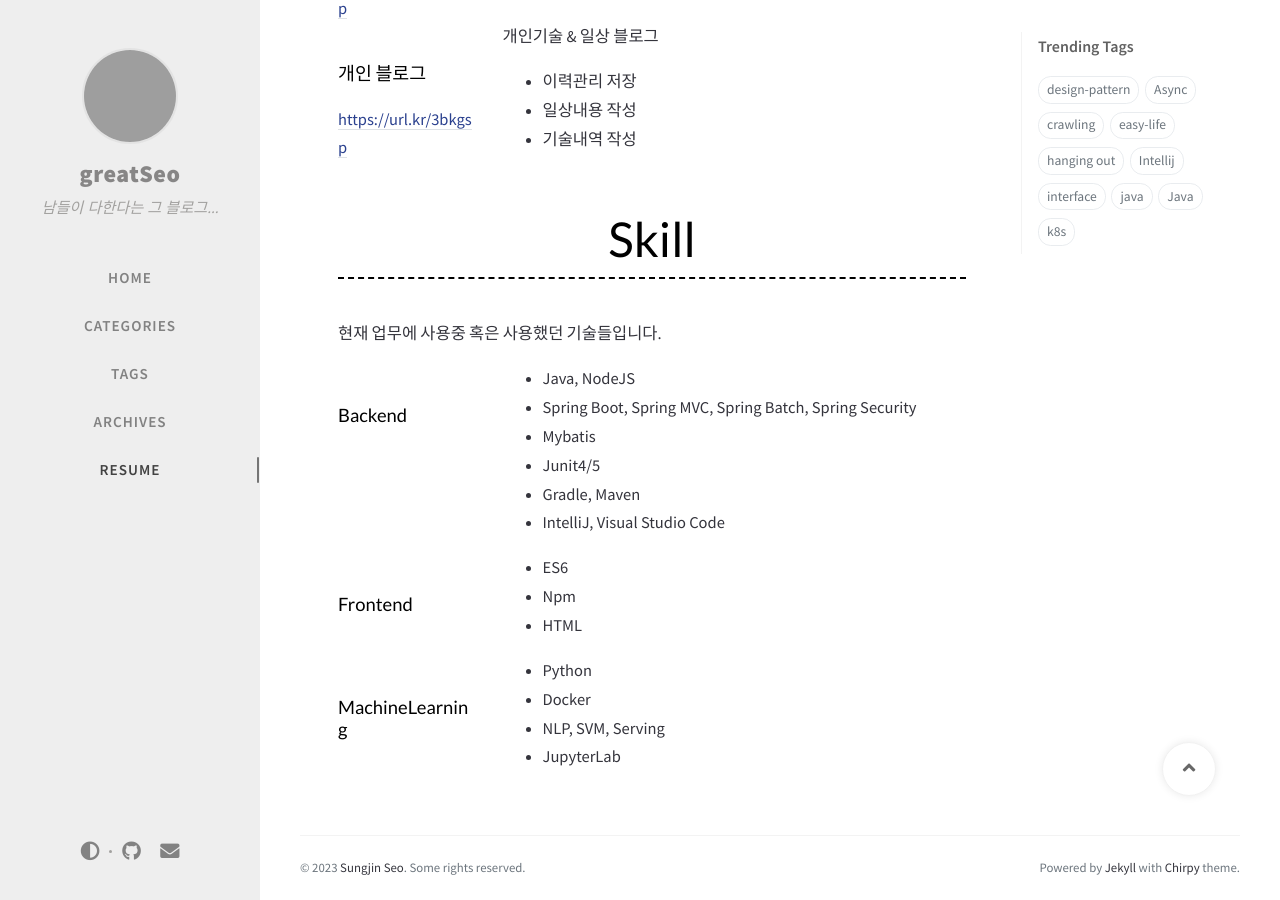
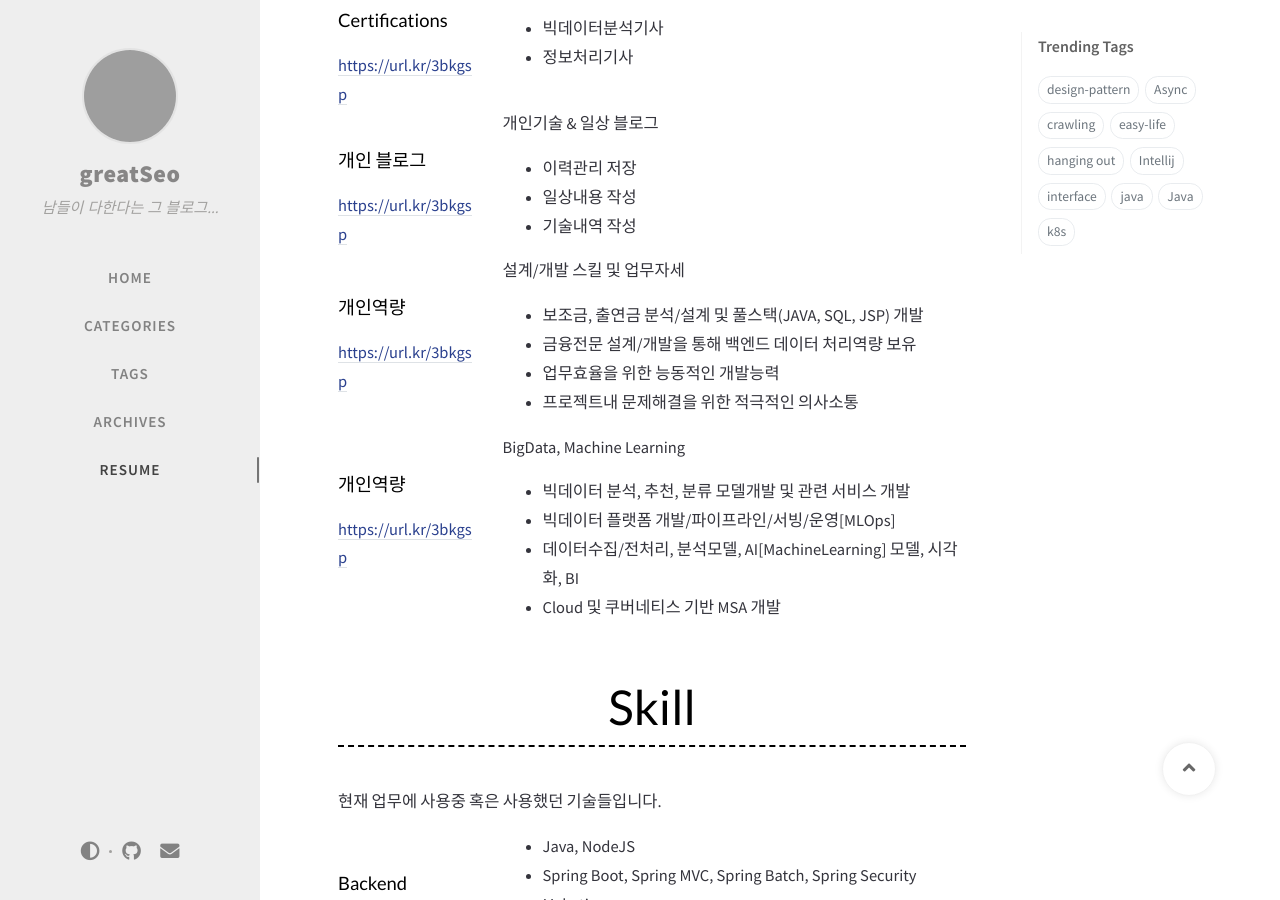
Before and after one commit to sungjinseo/sungjinseo.github.io, a Jekyll site: the page built from _tabs/resume.md, in a window 1280 px wide and 900 px high, scrolled down 6008 px. Built offline with Jekyll 4.4.1, drawn with Linux system fonts in a browser that asks for light colours; nearby versions of some CDN libraries; comment, search, counter and statistics services are not loaded; some of the changed text lies outside the part shown; grey boxes are pictures that could not be loaded.

```diff
--- a/_data/resume/projects.yml
+++ b/_data/resume/projects.yml
@@ -56,7 +56,8 @@
   description: | # this will include new lines to allow paragraphs
     * 국가재정관리시스템 차세대 사업
     * 예산집행팀 : 보조금/출연금 파트
-    * 예산에 편성된 보조금/출연금을
+    * 보조금/출연금을 편성, 지출, 집행별로 관리하여 일자별 상세내역을 사용자가 확인할 수 있게 시스템 구축
+    * 편성 - 결의 - 지출 - 집행 - 정산 프로세스동안 관리될 보조금/출연금 항목에 대한 분석/설계/개발을 진행
     * 보조금 - e나라도움과 연계하여 일자별 지출내역을 반영
     * 출연금 - 기존의 수기입력방식을 탈피하여 출연금 시스템과 연계하여(RCMS) 지출내역을 반영
 
--- a/_data/resume/selfmanage.yml
+++ b/_data/resume/selfmanage.yml
@@ -16,3 +16,25 @@
     * 이력관리 저장
     * 일상내용 작성
     * 기술내역 작성
+
+- layout: left
+  name: 개인역량
+  link: https://url.kr/3bkgsp
+  quote: >
+    설계/개발 스킬 및 업무자세
+  description: | # this will include new lines to allow paragraphs
+    * 보조금, 출연금 분석/설계 및 풀스택(JAVA, SQL, JSP) 개발
+    * 금융전문 설계/개발을 통해 백엔드 데이터 처리역량 보유
+    * 업무효율을 위한 능동적인 개발능력
+    * 프로젝트내 문제해결을 위한 적극적인 의사소통
+
+- layout: left
+  name: 개인역량
+  link: https://url.kr/3bkgsp
+  quote: >
+    BigData, Machine Learning
+  description: | # this will include new lines to allow paragraphs
+    * 빅데이터 분석, 추천, 분류 모델개발 및 관련 서비스 개발
+    * 빅데이터 플랫폼 개발/파이프라인/서빙/운영[MLOps]
+    * 데이터수집/전처리, 분석모델, AI[MachineLearning] 모델, 시각화, BI
+    * Cloud 및 쿠버네티스 기반 MSA 개발
--- a/_includes/about.html
+++ b/_includes/about.html
@@ -21,7 +21,7 @@
     <p>Java &amp; Spring 기반 개발 10년차 개발자입니다.<br>
       9년정도는 <strong>공공재무</strong> 관련 프로젝트만 진행했습니다. 한가지 업무도메인으로 파고드는 것이 전문성을 강조하는게 아닐까 생각했습니다.<br>
       물론 이 기간동안 개발에 대한 많은 '내가 하고 있는 것이 개발업무가 맞나?'라는 많은 고민이 들기도 했지만, 다른 한편으로는 다양한 사업을 통해 프로젝트 관리에 대한 경험을 쌓을 수 있었습니다.<br>
-      작년 12월에 시작한 학습분석 프로젝트를 기반으로 기존에 가지고 있던 생각의 틀을 많이 깨며, <mark>내가 원하는 것</mark>이 무엇인지 확립하게 되었습니다.<br>
+      21년 12월에 시작한 학습분석 프로젝트를 기반으로 기존에 가지고 있던 생각의 틀을 많이 깨며, <mark>내가 원하는 것</mark>이 무엇인지 확립하게 되었습니다.<br>
       모든 신기술이 산업을 대체할 수 없지만 개발 시장에서 살아남기 위해서는 적어도 어느 신기술이 유용하고 필요한지 알아두는 것은 중요하다 생각했습니다.<br>
       프리랜서업무의 특성상 신기술 관련 프로젝트를 접하기가 쉽지않아 개인적으로 공부를 진행하며, 수시로 몸담을 회사를 찾고 있습니다.
     </p>
```
